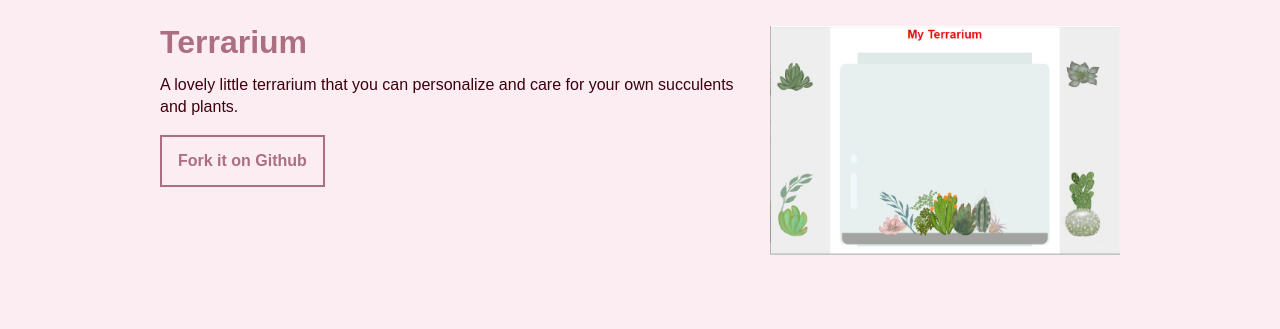
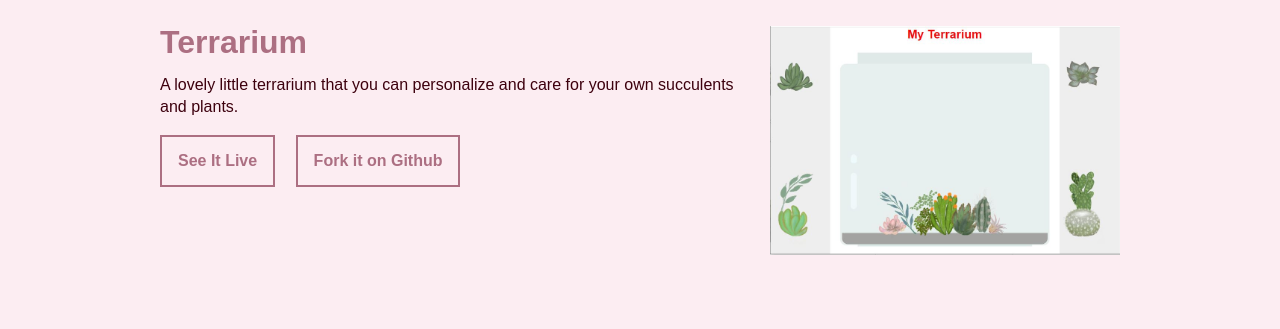
Before and after one commit to RedHeadRosie/portfolio, a plain HTML site: page index.html in a window 1280 px wide. Shown: the part 2140-2469 px from the top of the page. Drawn offline with Linux system fonts and the light colour scheme.

Commit message:
adding link to live terrarium

```diff
--- a/index.html
+++ b/index.html
@@ -47,7 +47,7 @@
                 <div class="article-text">
                     <h3>Terrarium</h3>
                     <p>A lovely little terrarium that you can personalize and care for your own succulents and plants.</p>
-
+                    <a href="https://633dc3bb494d840474eab608--serene-puppy-f107a6.netlify.app/" class="button">See It Live</a>
                     <a href="https://github.com/RedHeadRosie/Terrarium" class="button">Fork it on Github</a>
                 </div>
                 <img src="images/Terrarium.jpg" class="article-img" alt="an image of a crane to represent construction">
```
